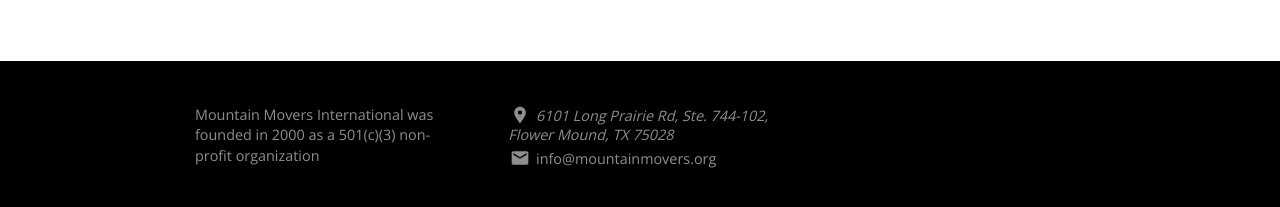
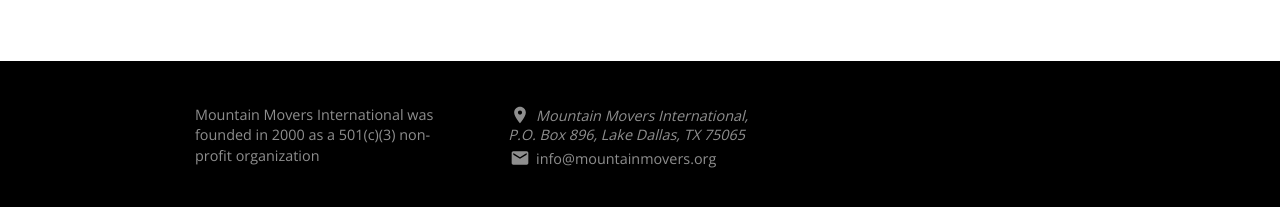
Before and after one commit to mountainmovers/mountainmovers.github.io, a Jekyll site: the page built from index.html, in a window 1280 px wide and 900 px high, scrolled down 2667 px. Shown: the part 690-897 px from the top of the window. Built offline with Jekyll 4.4.1, drawn with Linux system fonts in a browser that asks for light colours; nearby versions of some CDN libraries; a script that is not in the unit is left out; comment, search, counter and statistics services are not loaded.

Commit message:
Update address

```diff
--- a/_data/company.yml
+++ b/_data/company.yml
@@ -1,6 +1,6 @@
 company_name: Mountain Movers International
 mission_statement: Mountain Movers International was founded in 2000 as a 501(c)(3) non-profit organization
-address: 6101 Long Prairie Rd, Ste. 744-102, Flower Mound, TX 75028
+address: Mountain Movers International, P.O. Box 896, Lake Dallas, TX 75065
 phone:
 email: info@mountainmovers.org
 facebook:
```
